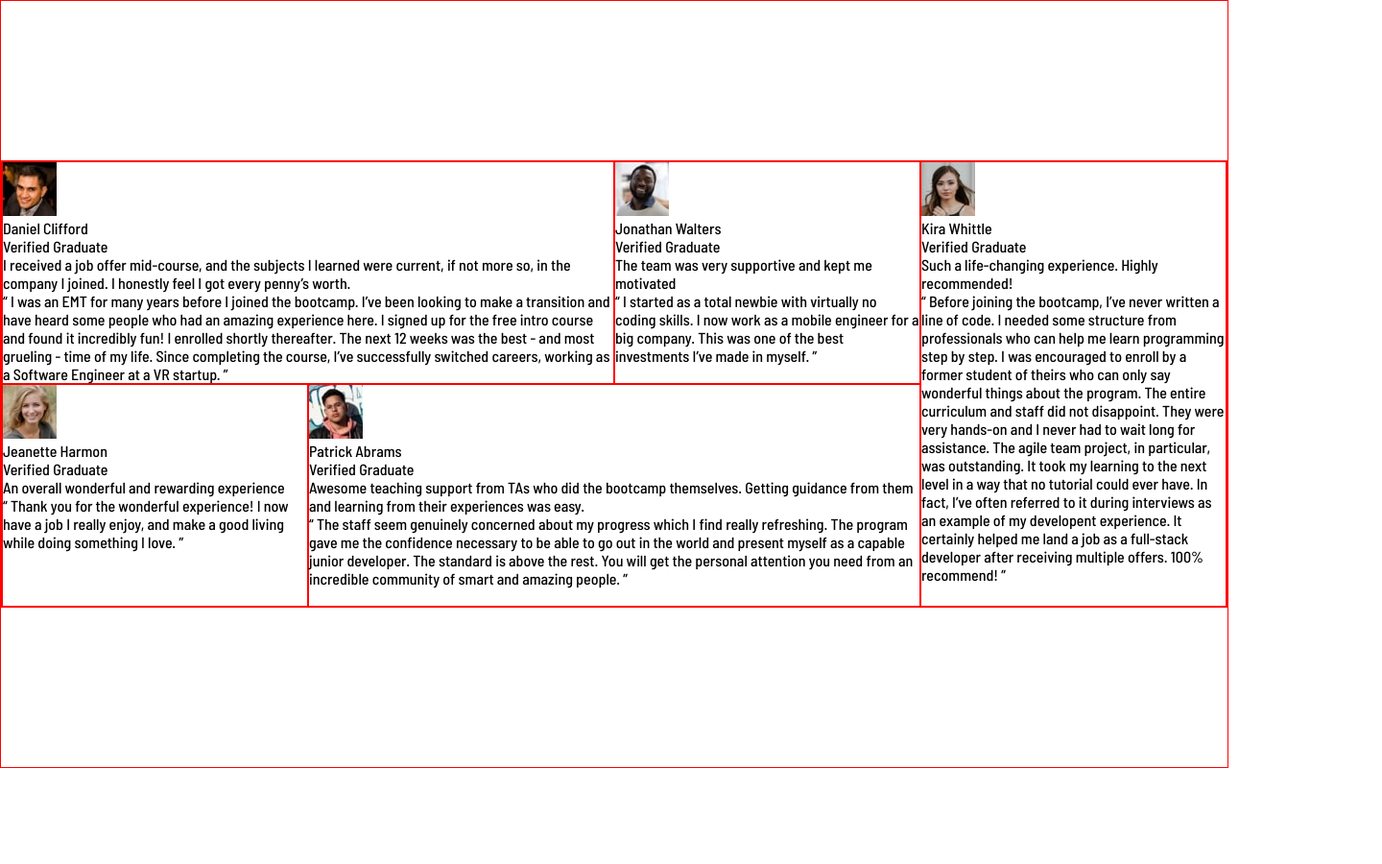
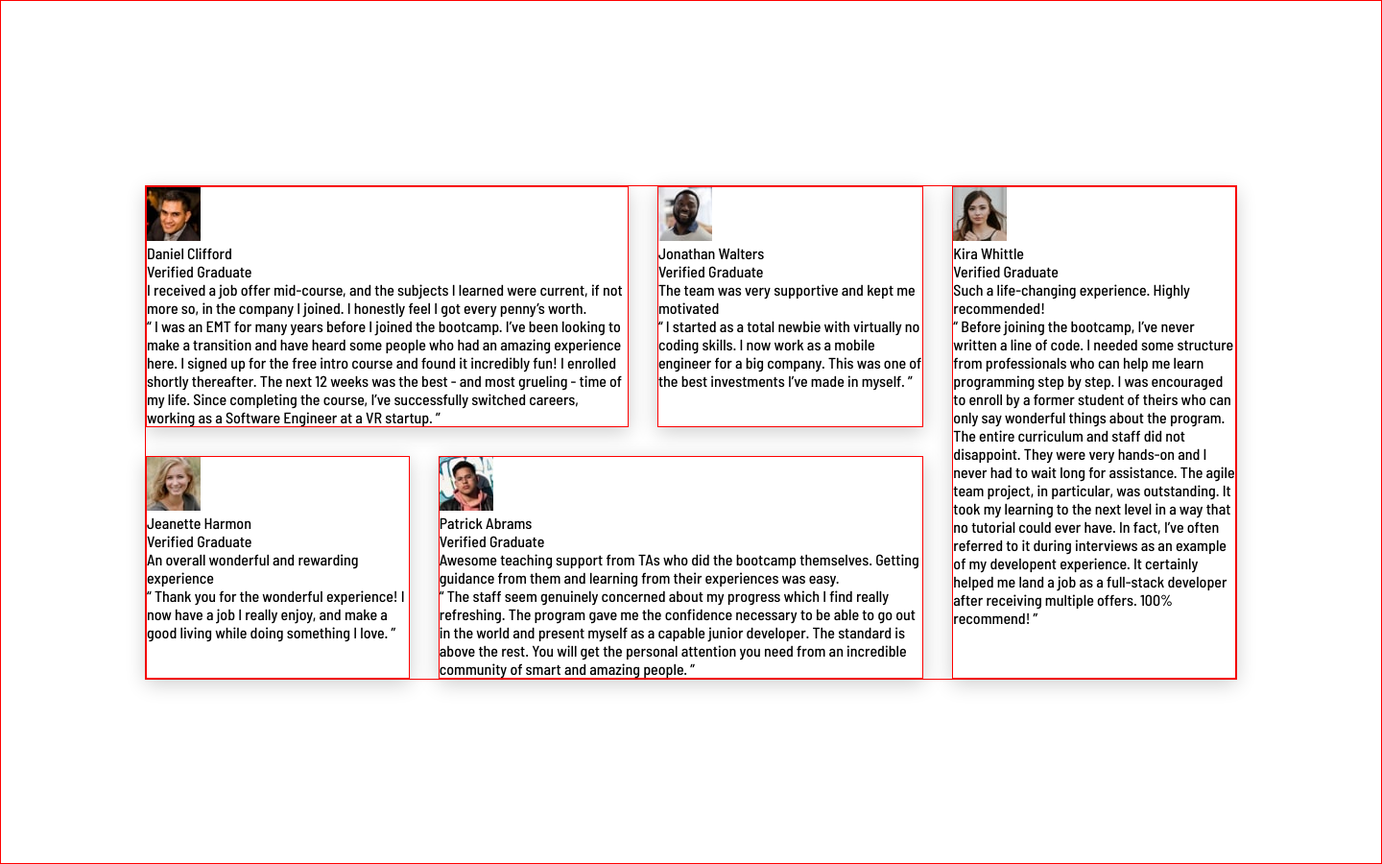
Before and after one commit to Brian-Lin-2/front-end-mentor-testimonial, a plain HTML site: page index.html in a window 1280 px wide. Shown: the whole page at 96% size, 1440 px wide, since content can reach past the window. Before the commit the page ends 800 px from the top, so only its background shows below. Drawn offline with Linux system fonts and the light colour scheme.

Commit message:
Create card spacing and add box shadow

```diff
--- a/styles.css
+++ b/styles.css
@@ -9,7 +9,8 @@ body {
 
     font-family: 'Barlow Semi Condensed', 'Times New Roman', Times, serif;
 
-    min-height: 100vh;
+    width: 1440px;
+    min-height: 900px;
 
     display: flex;
     justify-content: center;
@@ -20,12 +21,20 @@ body {
     border: 1px red solid;
     display: grid;
 
-    grid-template-columns: 1fr 1fr 1fr 1fr;
-    grid-template-rows: 1fr 1fr;
+    grid-template-columns: auto auto auto auto;
+    grid-template-rows: auto auto;
 
     grid-template-areas:
         "item1 item1 item2 item3"
         "item4 item5 item5 item3";
+
+    margin: 0px 150px;
+
+    gap: 30px;
+}
+
+.grid__container > * {
+    box-shadow: 0px 5px 20px hsla(0, 0%, 0%, 0.2);
 }
 
 .grid__item1 {
```
